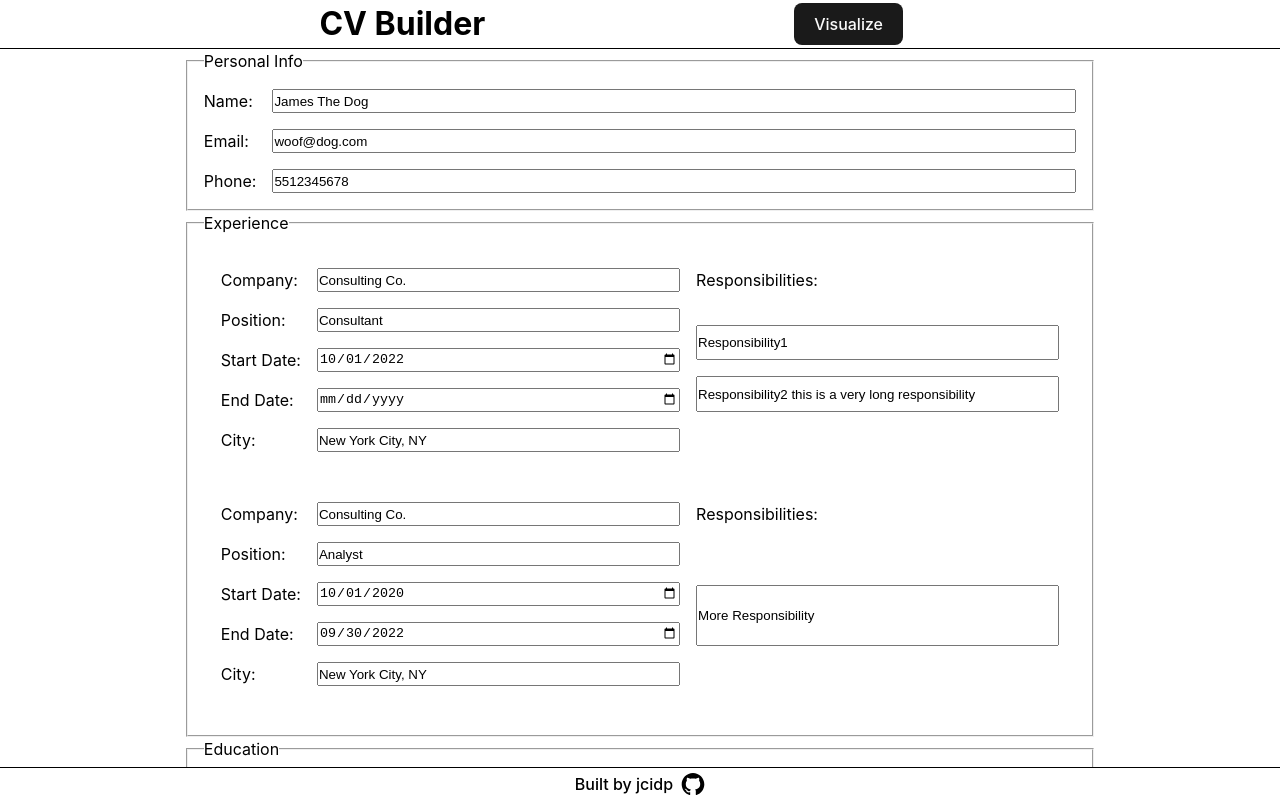
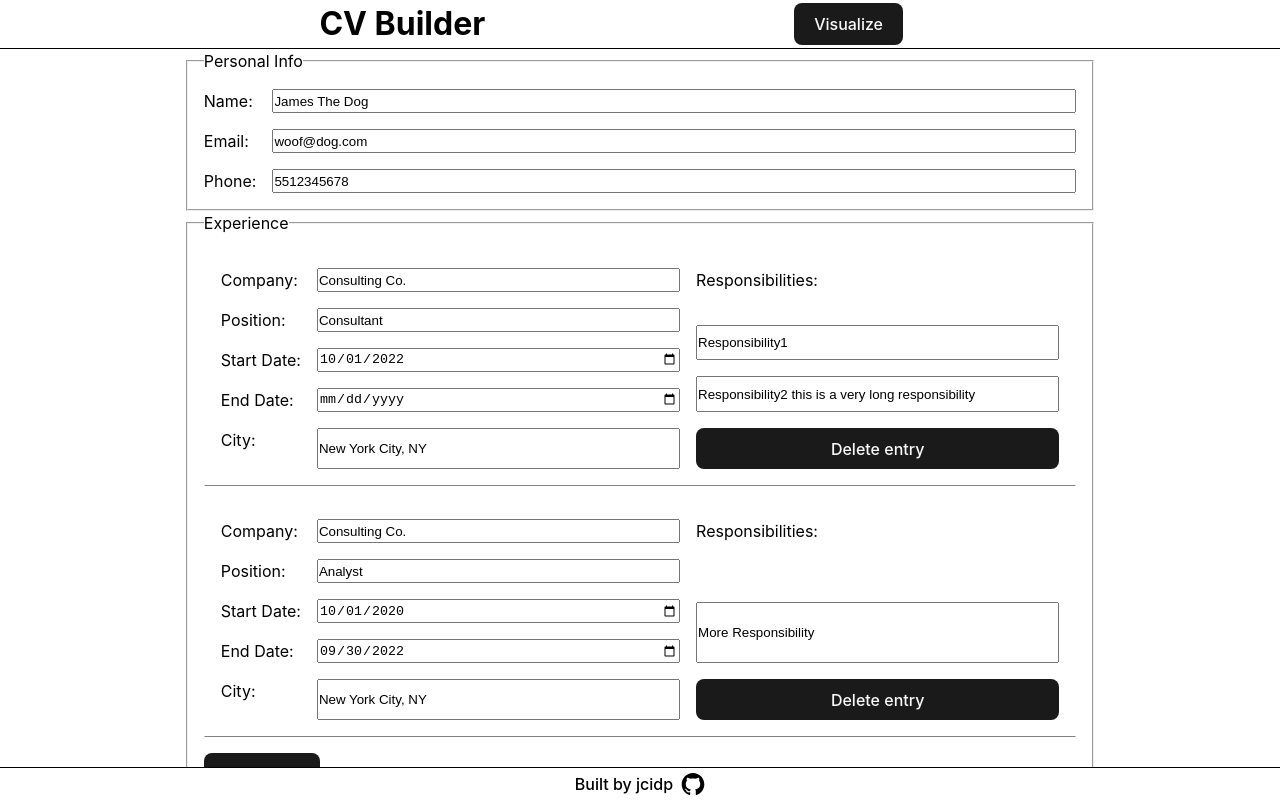
Before and after one commit to jcidp/cv-app, a React app: page / in a window 1280 px wide. Built offline with nearby package versions, Linux system fonts and the light colour scheme; the HTML template or start-up script is replaced by a standard one.

Commit message:
Add buttons to add & delete entries in form

```diff
--- a/src/App.jsx
+++ b/src/App.jsx
@@ -92,6 +92,54 @@ function App() {
     }));
   };
 
+  const handleRemoveElement = e => {
+    e.preventDefault();
+    switch (e.target.dataset.section) {
+      case "experience":
+        setExperience(experience.filter(entry =>
+          e.target.id !== entry.id
+        ));
+        break;
+
+      case "education":
+        setEducation(education.filter(entry =>
+          e.target.id !== entry.id
+        ))
+        break;
+    }
+  };
+
+  const handleAddElement = e => {
+    e.preventDefault();
+    switch (e.target.dataset.section) {
+      case "experience":
+        setExperience([...experience,
+          {
+            company: "",
+            position: "",
+            start_date: "",
+            end_date: "",
+            location: "",
+            responsibilities: [
+              {id: crypto.randomUUID(), value: ""},
+            ],
+            id: crypto.randomUUID(),
+          }
+        ]);
+        break;
+
+      case "education":
+        setEducation([...education, {
+          school: "",
+          degree: "",
+          start_date: "",
+          end_date: "",
+          location: "",
+          id: crypto.randomUUID(),
+        }])
+    }
+  }
+
   const handleViewChange = () => {
     setIsEditing(isEditing ? false : true);
   };
@@ -109,6 +157,8 @@ function App() {
             handleGeneralInputChange={handleGeneralInputChange}
             handleExperienceInputChange={handleExperienceInputChange}
             handleEducationInputChange={handleEducationInputChange}
+            handleRemoveElement={handleRemoveElement}
+            handleAddElement={handleAddElement}
           /> :
           <View
             generalInfo={generalInfo}
--- a/src/App.scss
+++ b/src/App.scss
@@ -57,6 +57,8 @@ fieldset {
     padding: 1rem;
     border: 1px solid white;
     margin-bottom: 1rem;
+    border-bottom: 1px solid grey;
+    padding-bottom: 1rem;
 }
 
 .experience-entry {
@@ -66,6 +68,8 @@ fieldset {
     padding: 1rem;
     border: 1px solid white;
     margin-bottom: 1rem;
+    border-bottom: 1px solid grey;
+    padding-bottom: 1rem;
 }
 
 .responsibilities {
@@ -160,11 +164,7 @@ footer {
     .experience-entry {
         grid-template-columns: 1fr;
         padding: 0;
-
-        &:not(:last-of-type) {
-            border-bottom: 1px solid grey;
-            padding-bottom: 1rem;
-        }
+        padding-bottom: 1rem;
 
         .responsibilities {
             grid-column-start: auto;
@@ -172,6 +172,12 @@ footer {
             display: grid;
             gap: 1rem;
         }
+    }
+
+    .education-entry {
+        grid-template-columns: 1fr;
+        padding: 0;
+        padding-bottom: 1rem;
     }
 }
 
--- a/src/components/Education.jsx
+++ b/src/components/Education.jsx
@@ -1,4 +1,4 @@
-function EducationEntry({school, degree, start_date, end_date, location, id, onChange}) {
+function EducationEntry({school, degree, start_date, end_date, location, id, onChange, onDelete, onAdd}) {
     return (
         <div className="education-entry">
             <label htmlFor={"school" + id}>School:</label>
@@ -11,17 +11,19 @@ function EducationEntry({school, degree, start_date, end_date, location, id, onC
             <input type="date" name="end_date" id={"end_date" + id} value={end_date} onChange={onChange} />
             <label htmlFor={"location" + id}>City:</label>
             <input type="text" name="location" id={"location" + id} value={location} onChange={onChange} />
+            <button onClick={onDelete} id={id} data-section="education">Delete entry</button>
         </div>
     )
 }
 
 function Education(props) {
     return (
-        <fieldset>
+        <fieldset className="education-fieldset">
             <legend>Education</legend>
             {props.education.map(entry =>
-                <EducationEntry key={entry.id} {...entry} onChange={props.onChange} />
+                <EducationEntry key={entry.id} {...entry} onChange={props.onChange} onDelete={props.onDelete} />
             )}
+            <button onClick={props.onAdd} data-section="education">Add entry</button>
         </fieldset>
     )
 }
--- a/src/components/Experience.jsx
+++ b/src/components/Experience.jsx
@@ -1,4 +1,4 @@
-function ExperienceEntry({company, position, start_date, end_date, location, responsibilities, id, onChange}) {
+function ExperienceEntry({company, position, start_date, end_date, location, responsibilities, id, onChange, onDelete}) {
     const responsibilitiesList = responsibilities.map((responsibility, i) =>
         <input type="text" name="responsibility" key={responsibility.id} id={"responsibility" + i + id} value={responsibility.value} onChange={onChange} data-index={i} data-id={responsibility.id} />
     );
@@ -19,17 +19,19 @@ function ExperienceEntry({company, position, start_date, end_date, location, res
                 <p>Responsibilities:</p>
                 {responsibilitiesList}
             </div>
+            <button className="remove" id={id} onClick={onDelete} data-section="experience">Delete entry</button>
         </div>
     )
 }
 
 function Experience(props) {
     return (
-        <fieldset>
+        <fieldset className="experience-fieldset">
             <legend>Experience</legend>
             {props.experience.map(entry =>
-                <ExperienceEntry key={entry.id} {...entry} onChange={props.onChange} />
+                <ExperienceEntry key={entry.id} {...entry} onChange={props.onChange} onDelete={props.onDelete} />
             )}
+            <button onClick={props.onAdd} data-section="experience">Add entry</button>
         </fieldset>
     );
 }
--- a/src/components/Form.jsx
+++ b/src/components/Form.jsx
@@ -2,12 +2,12 @@ import GeneralInfo from "./GeneralInfo";
 import Experience from "./Experience";
 import Education from "./Education";
 
-function Form({generalInfo, experience, education, handleGeneralInputChange, handleExperienceInputChange, handleEducationInputChange}) {
+function Form({generalInfo, experience, education, handleGeneralInputChange, handleExperienceInputChange, handleEducationInputChange, handleRemoveElement, handleAddElement}) {
     return (
         <form>
             <GeneralInfo {...generalInfo} onChange={handleGeneralInputChange} />
-            <Experience experience={experience} onChange={handleExperienceInputChange} />
-            <Education education={education} onChange={handleEducationInputChange} />
+            <Experience experience={experience} onChange={handleExperienceInputChange} onDelete={handleRemoveElement} onAdd={handleAddElement} />
+            <Education education={education} onChange={handleEducationInputChange} onDelete={handleRemoveElement} onAdd={handleAddElement} />
         </form>
     );
 }
```
